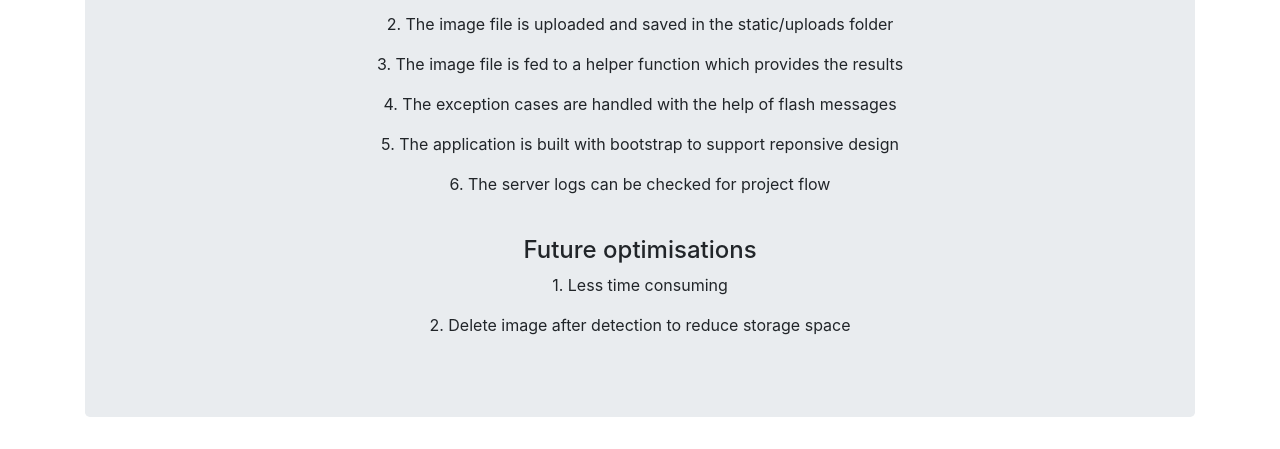
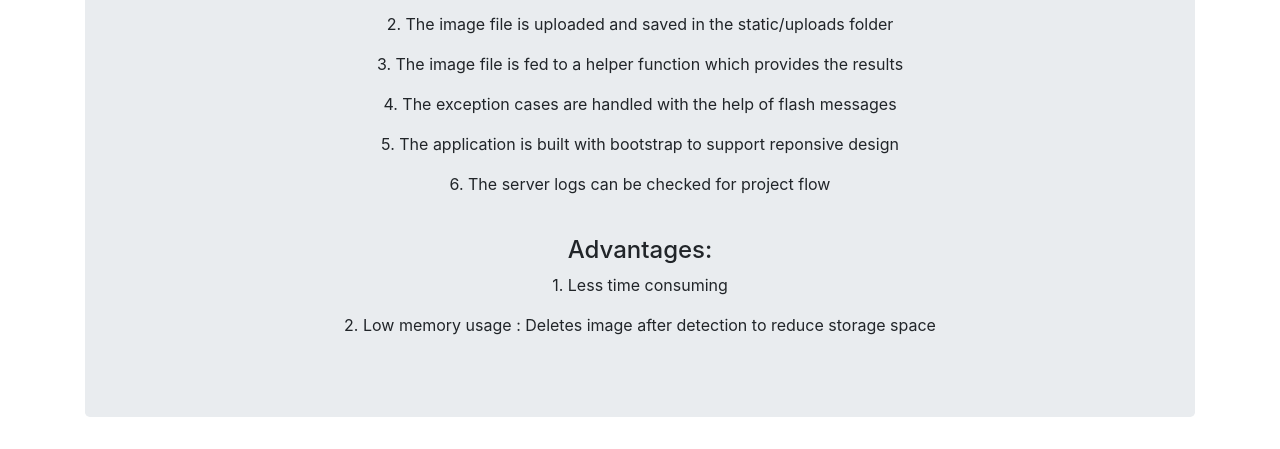
Before and after one commit to akash97s/FlaskRestAPI_Assignment, a Flask app: page /about in a window 1280 px wide. Shown: the part 695-1144 px from the top of the page. Run offline with Flask 2, Linux system fonts and the light colour scheme; some libraries are stand-ins or nearby versions.

Commit message:
Optimisation
Reduce memory usage

```diff
--- a/app.py
+++ b/app.py
@@ -81,6 +81,7 @@ def detect():
         result = detect_color_image(input_file)
         print(result)
         flash('Image successfully uploaded and displayed', 'success')
+        os.remove(file_path)
         # return render_template('home.html', filename = filename, result = result)
 
     else:
--- a/templates/about.html
+++ b/templates/about.html
@@ -24,9 +24,9 @@
       <p> 5. The application is built with bootstrap to support reponsive design </p>
       <p> 6. The server logs can be checked for project flow </p>
       <br>
-      <h4>Future optimisations</h4>
+      <h4>Advantages: </h4>
       <p>1. Less time consuming </p>
-      <p>2. Delete image after detection to reduce storage space </p>
+      <p>2. Low memory usage : Deletes image after detection to reduce storage space </p>
   	</div>
 
 {% endblock %}
```
Also changed, not shown: static/uploads/1.jpg (deleted), static/uploads/2.jpeg (deleted).
